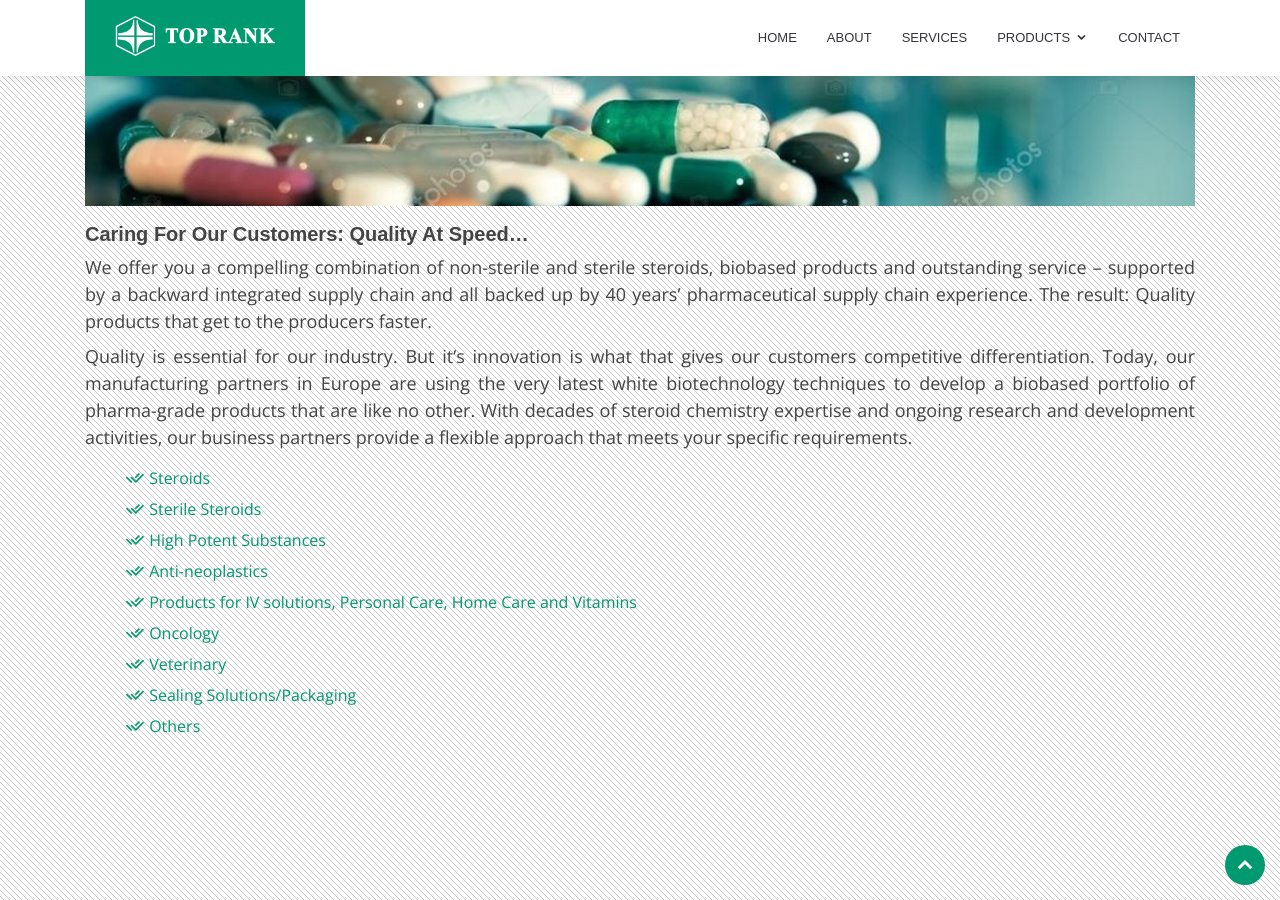
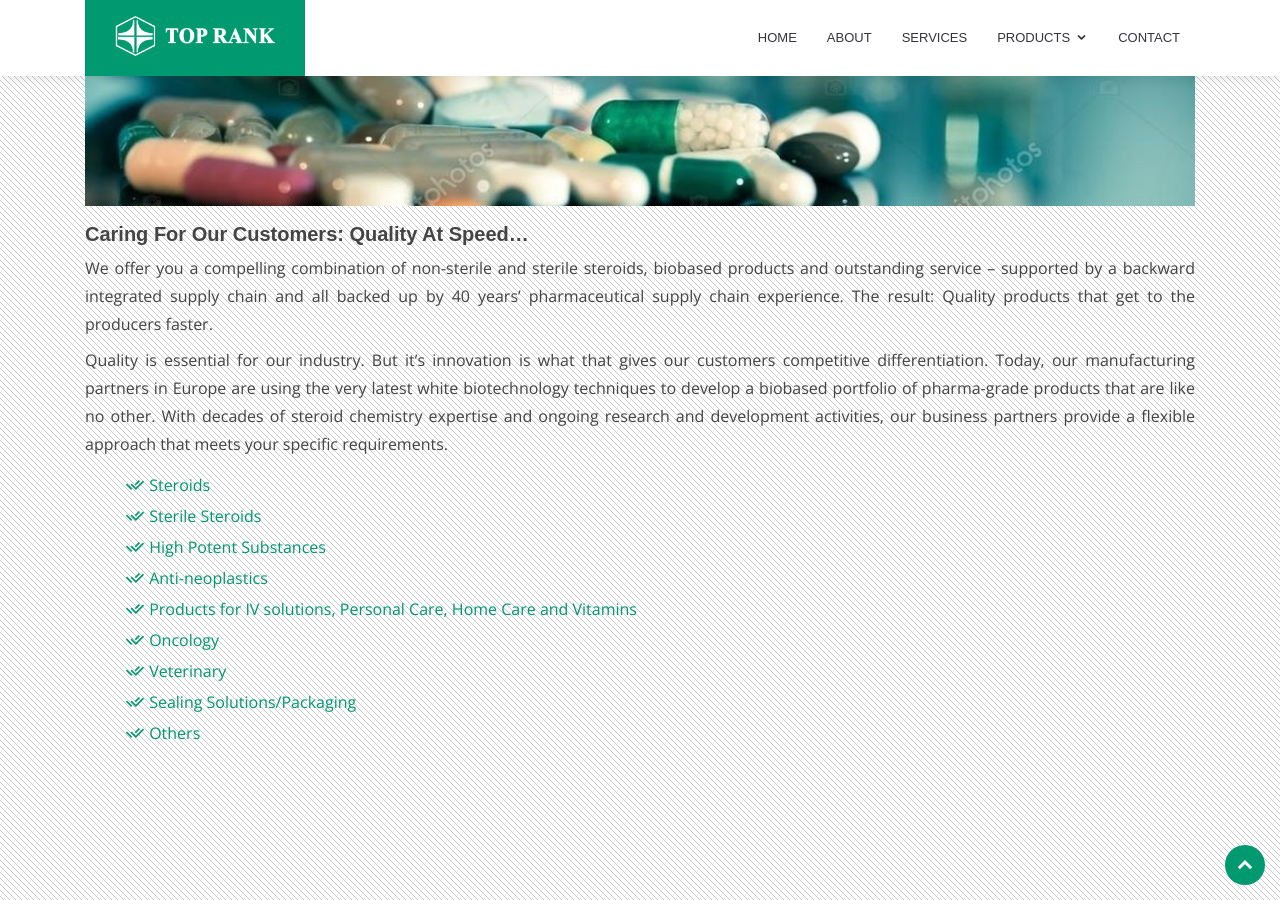
Before and after one commit to neyamat101/neyamat101.github.io, a Jekyll site: the page built from pharma.md, in a window 1280 px wide and 900 px high, scrolled down 1264 px. Built offline with Jekyll 4.4.1, drawn with Linux system fonts in a browser that asks for light colours.

Commit message:
Update pharma.html
style added

```diff
--- a/_includes/pharma.html
+++ b/_includes/pharma.html
@@ -7,11 +7,11 @@
         <h2>Pharma</h2>
         <img src="../assets/img/pharma-bg.jpg" alt="pharma" class="img-fluid mb-3">
         <h5><strong>Caring For Our Customers: Quality At Speed…</strong></h5>
-        <p>We offer you a compelling combination of non-sterile and sterile steroids, biobased products and
+        <p class="paragraph">We offer you a compelling combination of non-sterile and sterile steroids, biobased products and
           outstanding service – supported by a backward integrated supply chain and all backed up by 40
           years’ pharmaceutical supply chain experience. The result: Quality products that get to the producers faster.
         </p>
-        <p class="mt-2">Quality is essential for our industry. But it’s innovation is what that gives our customers
+        <p class="paragraph mt-2">Quality is essential for our industry. But it’s innovation is what that gives our customers
           competitive
           differentiation. Today, our manufacturing partners in Europe are using the very latest white biotechnology
           techniques to develop a biobased portfolio of pharma-grade products that are like no other. With decades
@@ -916,7 +916,7 @@
         <div class="row">
           <div class="col-md-12">
             <div>
-              <img src="../assets/img/portfolio/sealing-solutions-packaging.jpg" alt="sealing-solutions-packaging" class="sealing-product-img" />
+              <img src="../assets/img/portfolio/sealing-solutions-packaging.jpg" alt="sealing-solutions-packaging" width="100%">
             </div>
           </div>
         </div>
```
